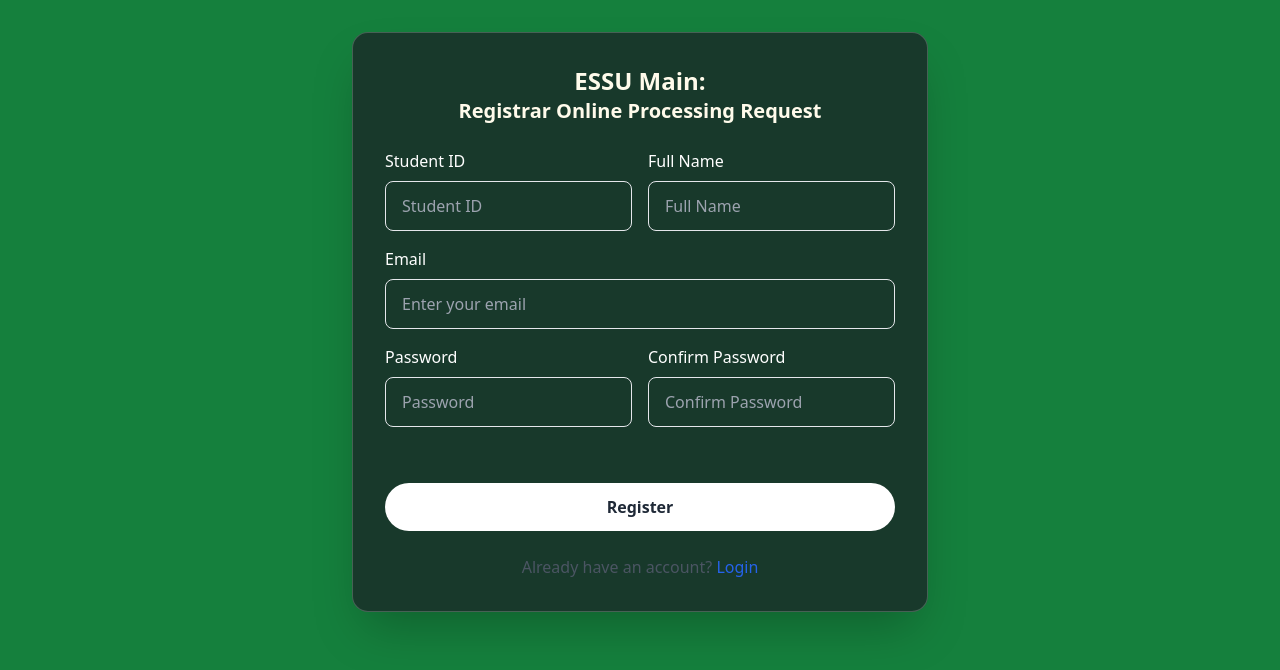
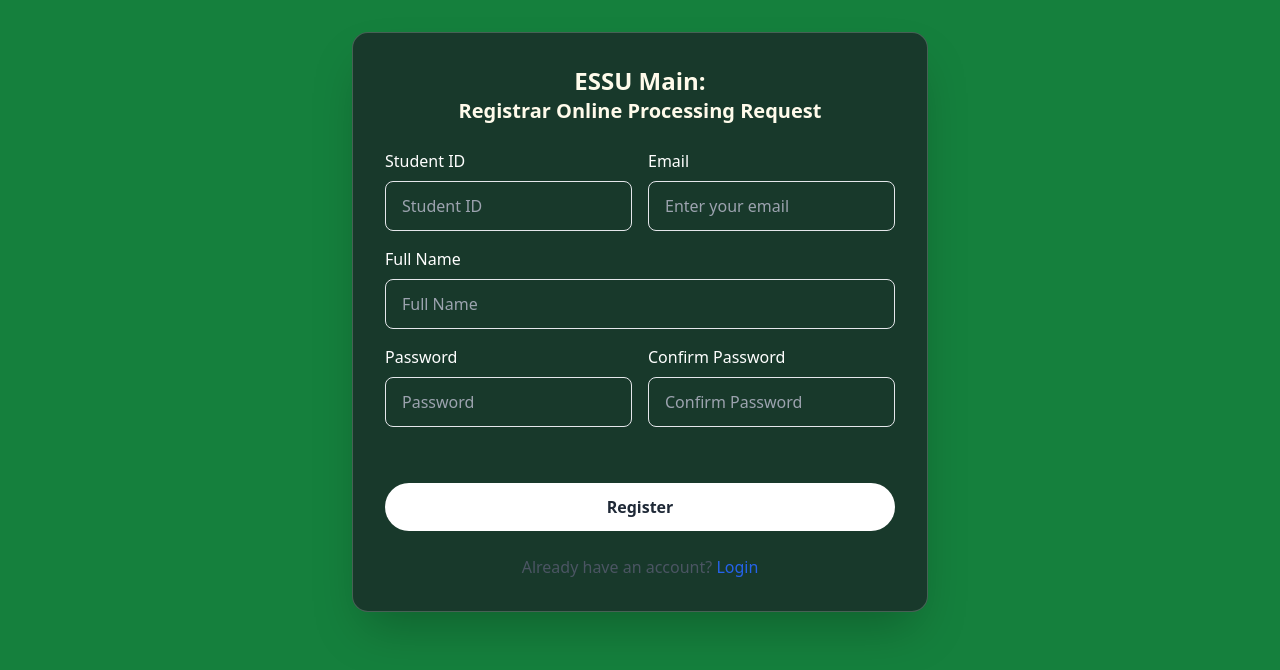
Before and after one commit to jhoanne999/ESSU_MAIN_Registration_Online_Processing_Request, a website: page Website_Project/register.html in a window 1280 px wide. Shown: the part 78-748 px from the top of the page. Drawn offline with nearby package versions, Linux system fonts and the light colour scheme.

Commit message:
update styles

```diff
--- a/Website_Project/register.html
+++ b/Website_Project/register.html
@@ -39,24 +39,24 @@ bg-green-700">
       </div>
 
       <div>
-        <label class="block text-white mb-2">Full Name</label>
+        <label class="block text-white mb-2">Email</label>
         <input
           type="text"
-          id="fullName"
-          name="fullName"
-          placeholder="Full Name"
+          id="email"
+          name="email"
+          placeholder="Enter your email"
           style="color: white !important;"
           class="w-full px-4 py-3 border rounded-lg placeholder-gray-400 focus:outline-none focus:ring-2 focus:ring-blue-500"required>
       </div>
     </div>
 
     <div class="mb-4">
-      <label class="block text-white mb-2">Email</label>
+      <label class="block text-white mb-2">Full Name</label>
       <input
-        type="email"
-        id="email"
-        name="email"
-        placeholder="Enter your email"
+        type="text"
+        id="fullName"
+        name="FullName"
+        placeholder="Full Name"
         style="color: white !important;"
         class="w-full px-4 py-3 border rounded-lg placeholder-gray-400 focus:outline-none focus:ring-2 focus:ring-blue-500"required>
     </div>
```
Also changed, not shown: Website_Project/index.html (+1 -1 lines).
